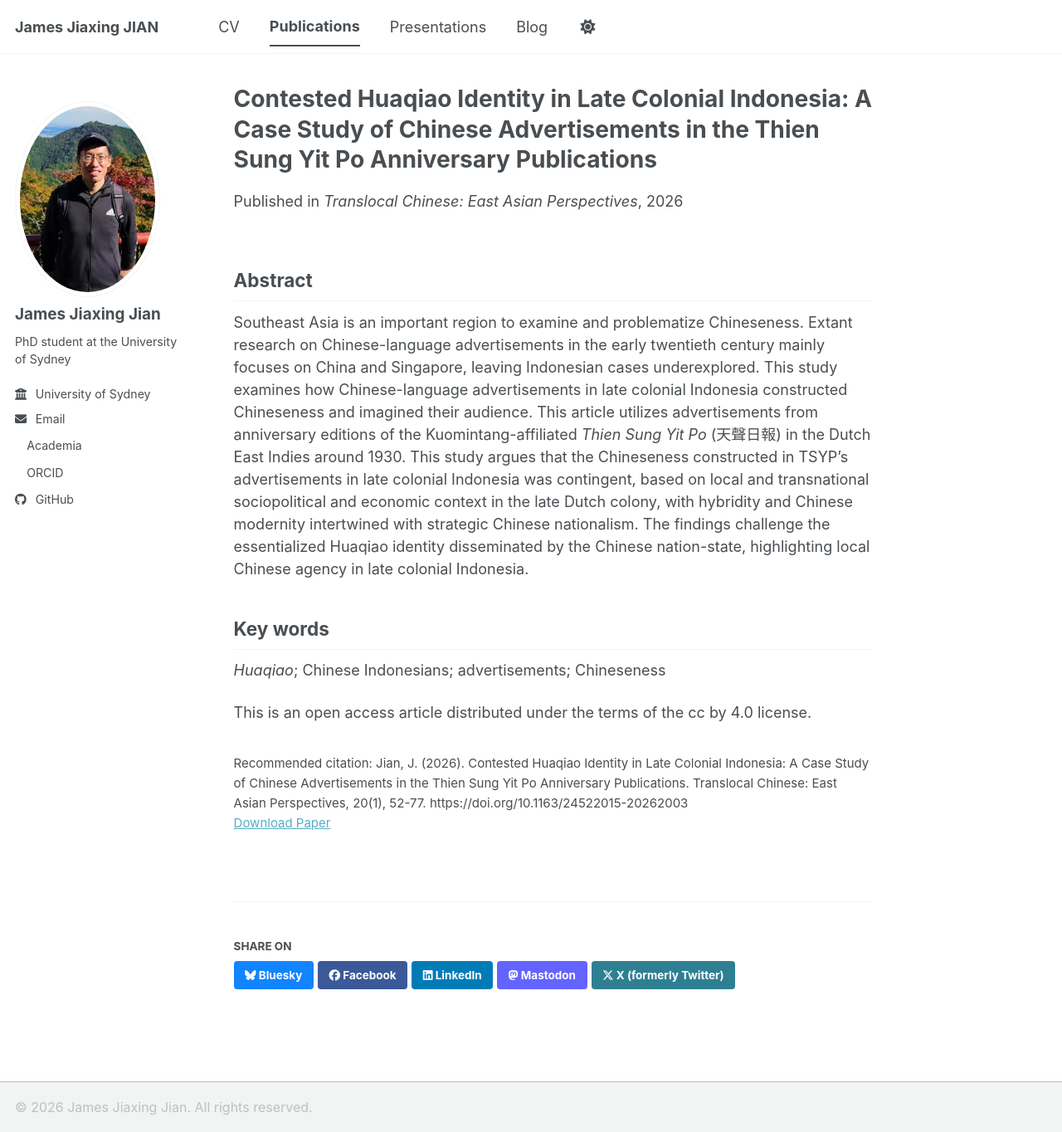
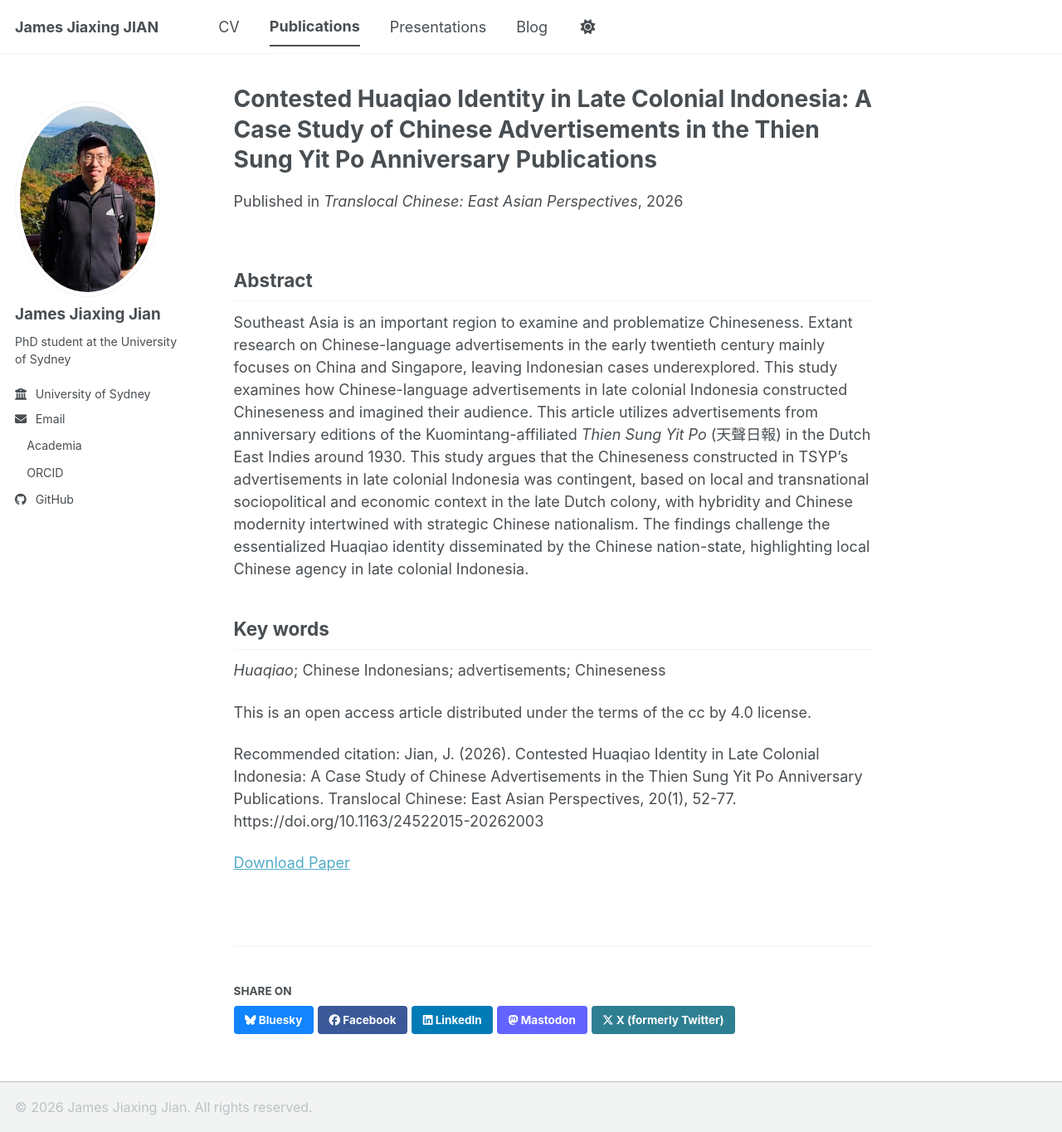
Before and after one commit to jamesjiaxingjian/jamesjiaxingjian.github.io, a Jekyll site: the page built from _publications/2026-TCEA.md, in a window 1280 px wide and 1364 px high. Shown: the whole window at 83% size. Built offline with Jekyll 4.4.1, drawn with Linux system fonts in a browser that asks for light colours; a style sheet for code colours, icons or effects is not loaded.

Commit message:
Update single.html

```diff
--- a/_layouts/single.html
+++ b/_layouts/single.html
@@ -47,31 +47,27 @@ layout: default
       <section class="page__content" itemprop="text">
         {{ content }}
 
-        {% if page.citation and page.paperurl and page.slidesurl and page.bibtexurl %}
-          <p style="font-size: smaller">Recommended citation: {{ page.citation }}<br /><a href="{{ page.paperurl }}">Download Paper</a> | <a href="{{ page.slidesurl }}">Download Slides</a> | <a href="{{ page.bibtexurl }}">Download Bibtex</a></p>
-        {% elsif page.citation and page.paperurl and page.slidesurl %}
-          <p style="font-size: smaller">Recommended citation: {{ page.citation }}<br /><a href="{{ page.paperurl }}">Download Paper</a> | <a href="{{ page.slidesurl }}">Download Slides</a></p>
-        {% elsif page.citation and page.paperurl and page.bibtexurl %}
-          <p style="font-size: smaller">Recommended citation: {{ page.citation }}<br /><a href="{{ page.paperurl }}">Download Paper</a> | <a href="{{ page.bibtexurl }}">Download Bibtex</a></p>
-        {% elsif page.citation and page.paperurl %}
-          <p style="font-size: smaller">Recommended citation: {{ page.citation }}<br /><a href="{{ page.paperurl }}">Download Paper</a></p>
-        {% elsif page.citation and page.slidesurl and page.bibtexurl %}
-          <p style="font-size: smaller">Recommended citation: {{ page.citation }}<br /><a href="{{ page.slidesurl }}">Download Slides</a> | <a href="{{ page.bibtexurl }}">Download Bibtex</a></p>
-        {% elsif page.citation and page.slidesurl %}
-          <p style="font-size: smaller">Recommended citation: {{ page.citation }}<br /><a href="{{ page.slidesurl }}">Download Slides</a></p>
-        {% elsif page.slidesurl and page.bibtexurl %}
-          <p style="font-size: smaller"><a href="{{ page.slidesurl }}">Download Slides</a> | <a href="{{ page.bibtexurl }}">Download Bibtex</a></p>
-        {% elsif page.paperurl and page.bibtexurl %}
-          <p style="font-size: smaller"><a href="{{ page.paperurl }}">Download Paper</a> | <a href="{{ page.bibtexurl }}">Download Bibtex</a></p>
-        {% elsif page.citation and page.bibtexurl %}
-          <p style="font-size: smaller">Recommended citation: {{ page.citation }}<br /><a href="{{ page.bibtexurl }}">Download Bibtex</a></p>
-        {% elsif page.citation %}
-          <p style="font-size: smaller">Recommended citation: {{ page.citation }}</p>
-        {% elsif page.slidesurl %}
-          <p style="font-size: smaller"><a href="{{ page.slidesurl }}">Download Slides</a></p>
-        {% elsif page.bibtexurl %}
-          <p style="font-size: smaller"><a href="{{ page.bibtexurl }}">Download Bibtex</a></p>
-        {% endif %}
+      {% if page.citation %}
+  <p>Recommended citation: {{ page.citation }}</p>
+{% endif %}
+
+{% if page.paperurl or page.slidesurl or page.bibtexurl %}
+  <p class="publication-links">
+    {% if page.paperurl %}
+      <a href="{{ page.paperurl }}">Download Paper</a>
+    {% endif %}
+
+    {% if page.slidesurl %}
+      {% if page.paperurl %} | {% endif %}
+      <a href="{{ page.slidesurl }}">Download Slides</a>
+    {% endif %}
+
+    {% if page.bibtexurl %}
+      {% if page.paperurl or page.slidesurl %} | {% endif %}
+      <a href="{{ page.bibtexurl }}">Download Bibtex</a>
+    {% endif %}
+  </p>
+{% endif %}
 
         {% if page.link %}<div><a href="{{ page.link }}" class="btn">{{ site.data.ui-text[site.locale].ext_link_label | default: "Direct Link" }}</a></div>{% endif %}
       </section>
```
